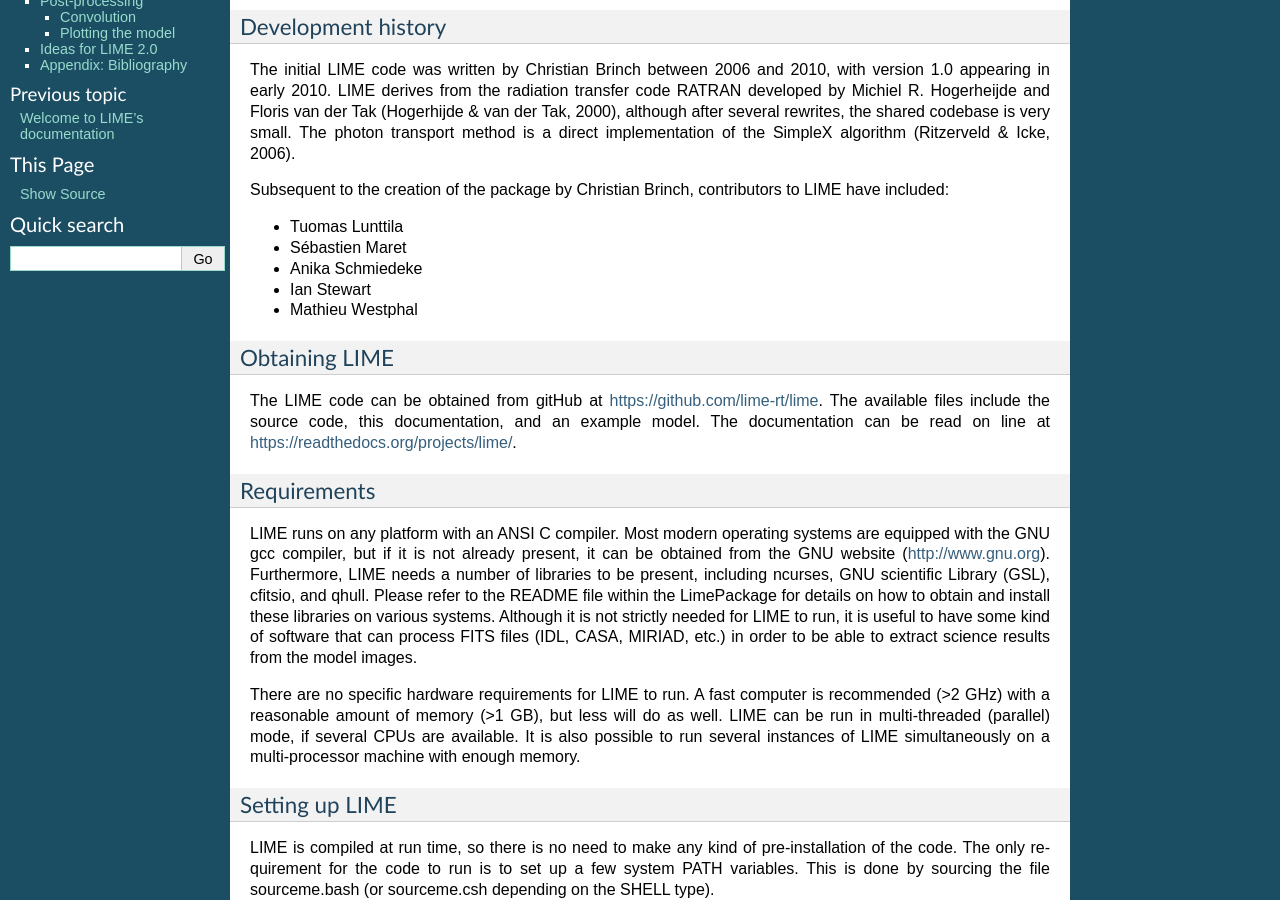
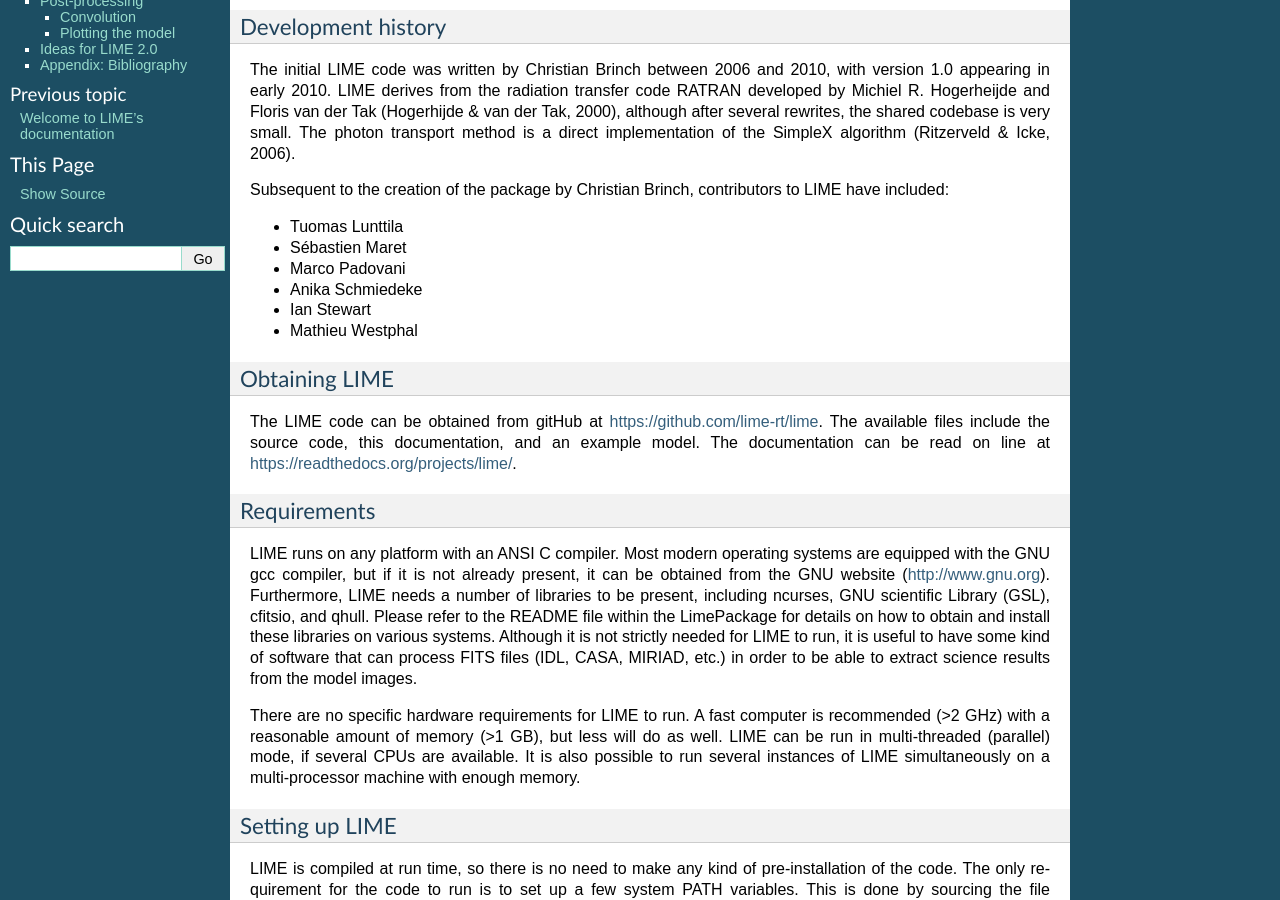
Before and after one commit to lime-rt/lime, a Sphinx documentation site: the page built from doc/usermanual.rst, in a window 1280 px wide and 900 px high, scrolled down 705 px. Built offline with Sphinx 7.4.7, drawn with Linux system fonts in a browser that asks for light colours.

Commit message:
Add Marco Padovani to the list of contributors
Marco's name appears in getclosest.c, so let put his name in the
list of contributors.

```diff
--- a/doc/usermanual.rst
+++ b/doc/usermanual.rst
@@ -59,6 +59,7 @@
 
 - Tuomas Lunttila
 - Sébastien Maret
+- Marco Padovani
 - Anika Schmiedeke
 - Ian Stewart
 - Mathieu Westphal
```
